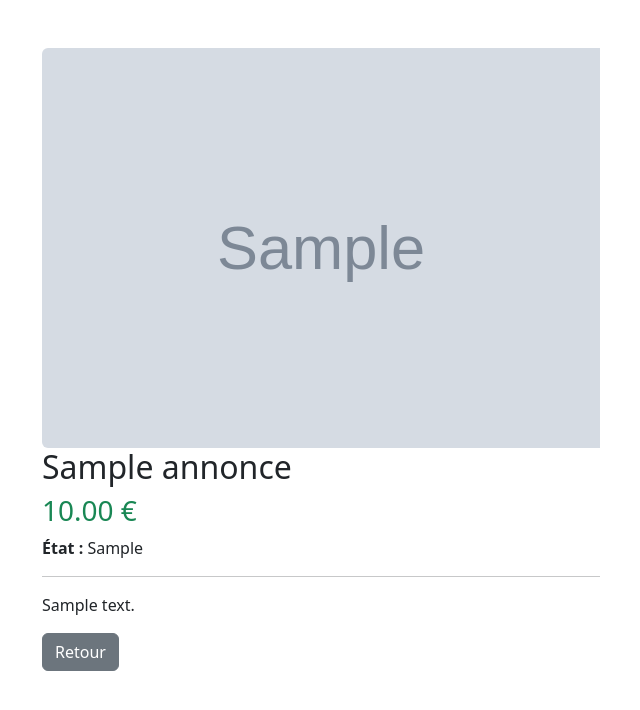
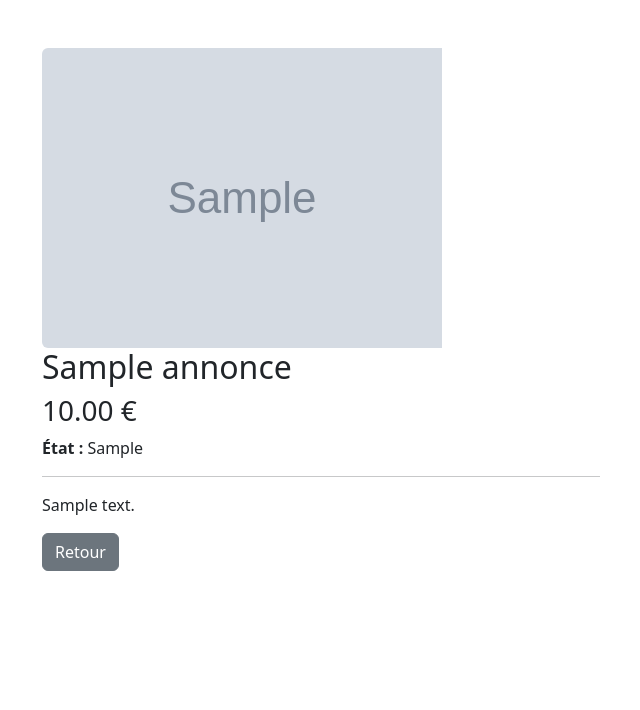
Before and after one commit to anna-vml/Projet-Leboncoin, a PHP site: page /detail_annonce.php?id=1 in a window 1280 px wide. Shown: the top 710 px of the page, without its empty margins (40-680 px from the left). Run offline with PHP 8.4, Linux system fonts and the light colour scheme; tables that the repository leaves empty hold one stand-in row (values such as "Sample post"); grey boxes marked "Sample" are stand-in pictures.

Commit message:
detail_annonce.php

```diff
--- a/detail_annonce.php
+++ b/detail_annonce.php
@@ -27,20 +27,22 @@ if(!$annonce) {
     <title>Détail annonce</title>
 
     <link href="https://cdn.jsdelivr.net/npm/bootstrap@5.3.3/dist/css/bootstrap.min.css" rel="stylesheet">
+    <link rel="stylesheet" href="assets/style.css">
 </head>
 
 <body>
 
-<div class="container mt-5">
+    <div class="container mt-5">
 
 
 
-    <div class="col-md-6">
+        <div class="col-md-6">
 
-        <img
-           src="uploads/<?= htmlspecialchars($annonce['image']) ?>"
-            class="img-fluid rounded-start"
-            style="height:400px; width:100%; object-fit:cover;"
+
+          <img
+             src="uploads/<?= htmlspecialchars($annonce['image']) ?>"
+             class="img-fluid rounded-start"
+             class="img-fluid rounded-start detail-image"
             >
 
         </div>
@@ -51,7 +53,7 @@ if(!$annonce) {
 
                 <h2><?= htmlspecialchars($annonce['titre']) ?></h2>
 
-                <h3 class="text-success">
+                <h3 class="prix">
                     <?= $annonce['prix'] ?> €
                 </h3>
 
@@ -76,13 +78,5 @@ if(!$annonce) {
 
     </div>
 
-</div>
-
-
-
-    </div>
-
-</div>
-
 </body>
 </html>
```
